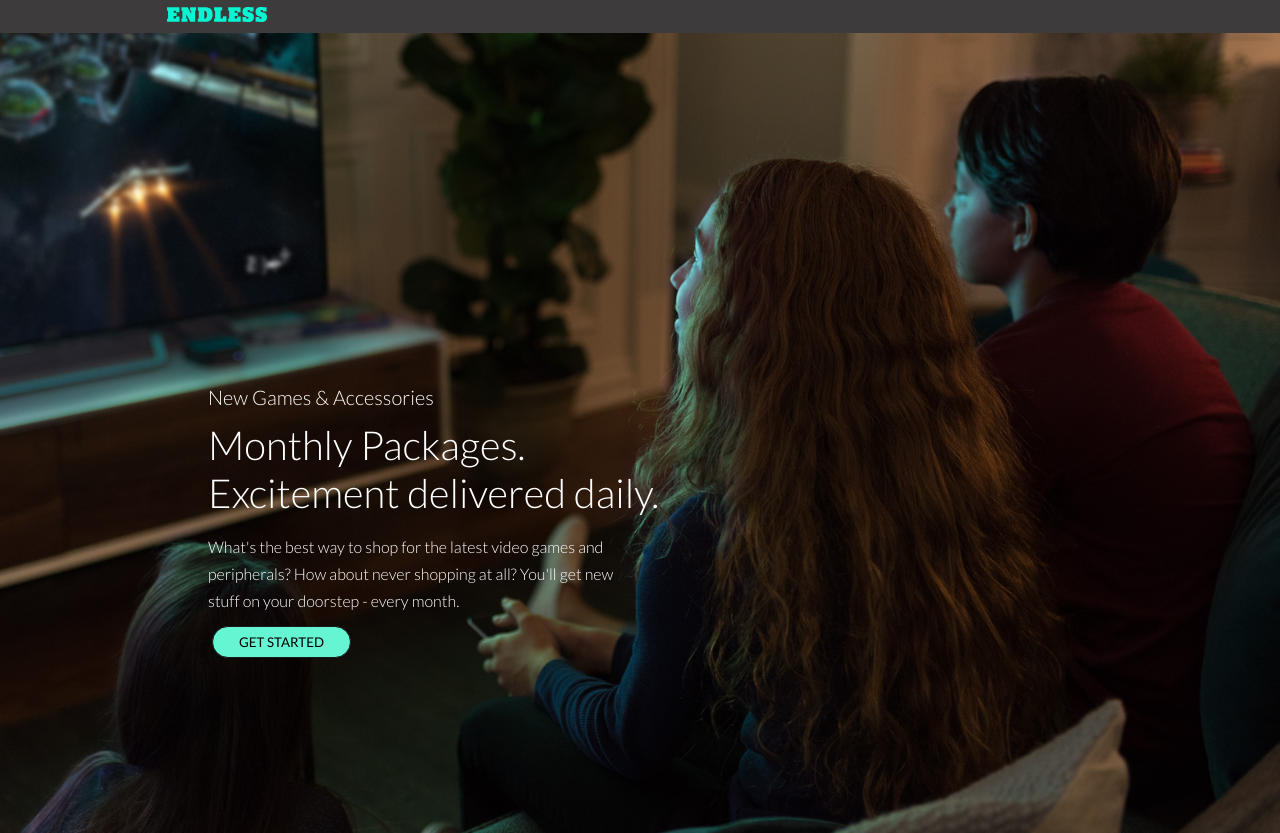
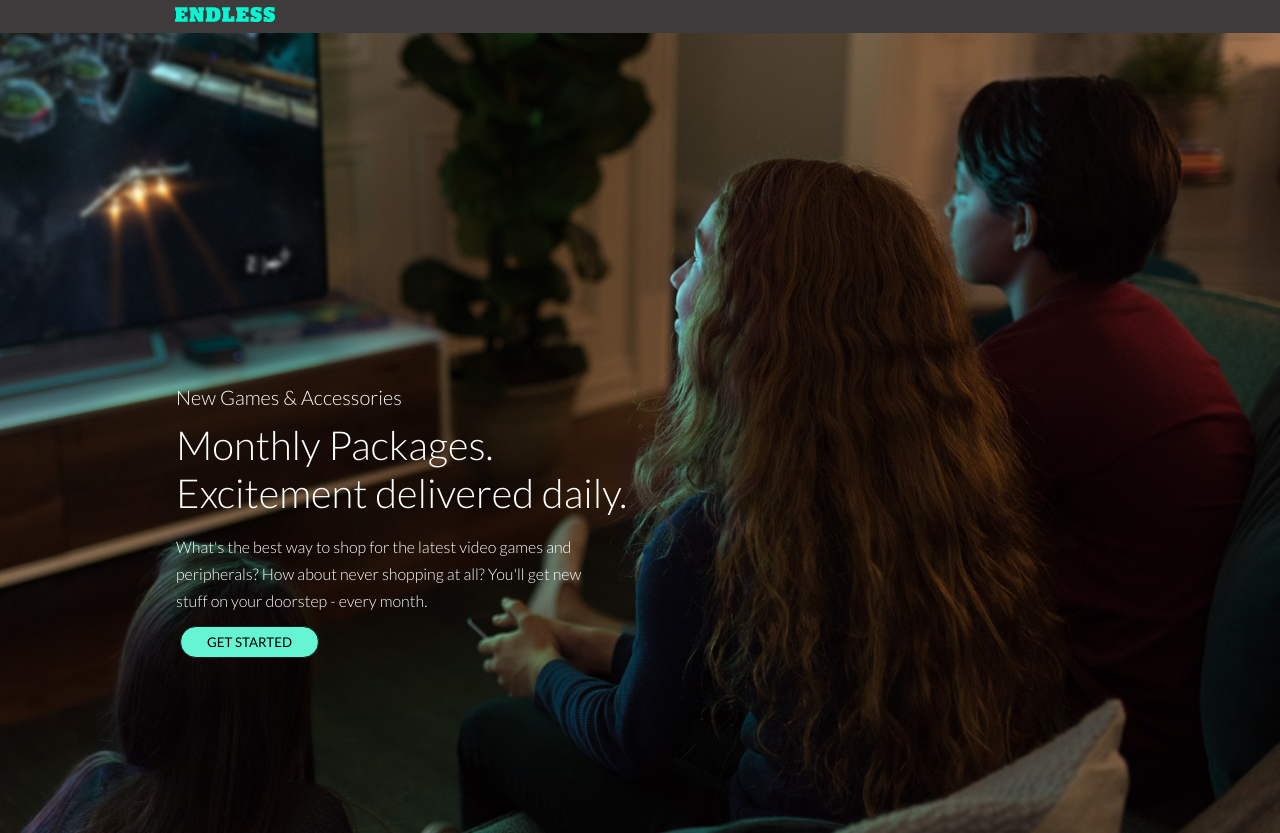
Before and after one commit to twkirkpatrick/endless, a React (Create React App) app: page / in a window 1280 px wide. Built offline with nearby package versions, Linux system fonts and the light colour scheme.

Commit message:
added hover and active states to button

```diff
--- a/src/index.css
+++ b/src/index.css
@@ -1,16 +1,25 @@
 @import url("https://fonts.googleapis.com/css2?family=Lato:wght@100;300;400;700&display=swap");
 
+/* =================
+     GLOBAL STYLES
+   =================
+*/
 * {
   box-sizing: border-box;
   margin: 0;
   padding: 0;
 }
 
+/* =================
+       LAYOUT
+   =================
+*/
+
 .logo {
   width: 100px;
   filter: invert(87%) sepia(21%) saturate(7478%) hue-rotate(115deg)
     brightness(102%) contrast(95%);
-  margin-left: 10rem;
+  margin-left: 10.5rem;
 }
 
 .content {
@@ -18,7 +27,7 @@
   color: white;
   position: absolute;
   top: 22rem;
-  left: 13rem;
+  left: 11rem;
 }
 
 .content,
@@ -59,8 +68,26 @@ p {
   font-family: "Lato", sans-serif;
   text-transform: uppercase;
   cursor: pointer;
+  animation: moveFromBottom 1.5s ease-out;
   transition: all 0.2s ease-out;
-  animation: moveFromBottom 1.5s ease-out;
+}
+
+/* =================
+     ANIMATIONS
+   =================
+*/
+
+.btn:hover {
+  background-color: #12bb91;
+  transform: translateY(-3px);
+}
+
+.btn:focus {
+  outline: 0;
+}
+
+.btn:active {
+  transform: translateY(-2px);
 }
 
 @keyframes moveFromLeft {
@@ -123,10 +150,10 @@ p {
   }
 }
 
-.btn:hover {
-  background-color: #a5f3df;
-  transform: scale(1.1);
-}
+/* =================
+    MEDIA QUERIES
+   =================
+*/
 
 @media only screen and (max-width: 920px) {
   .paragraph {
```
